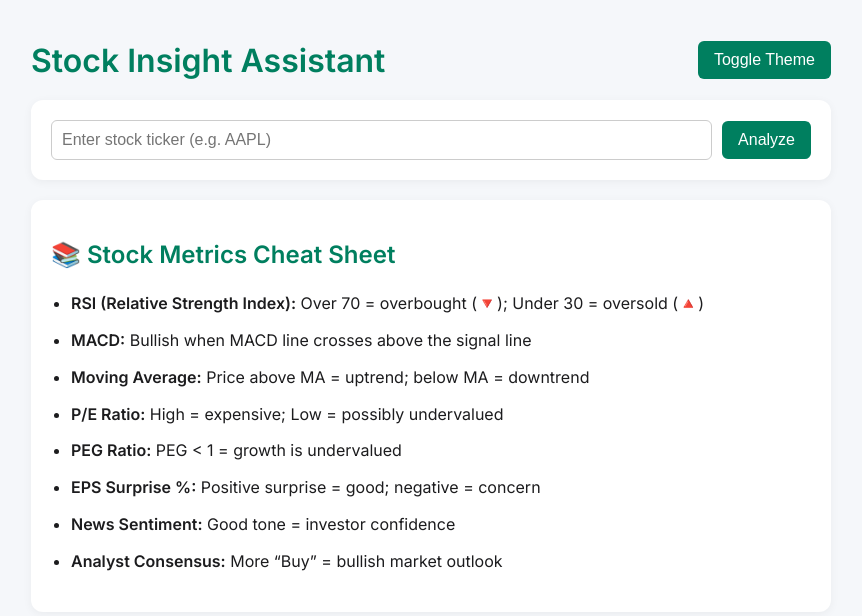
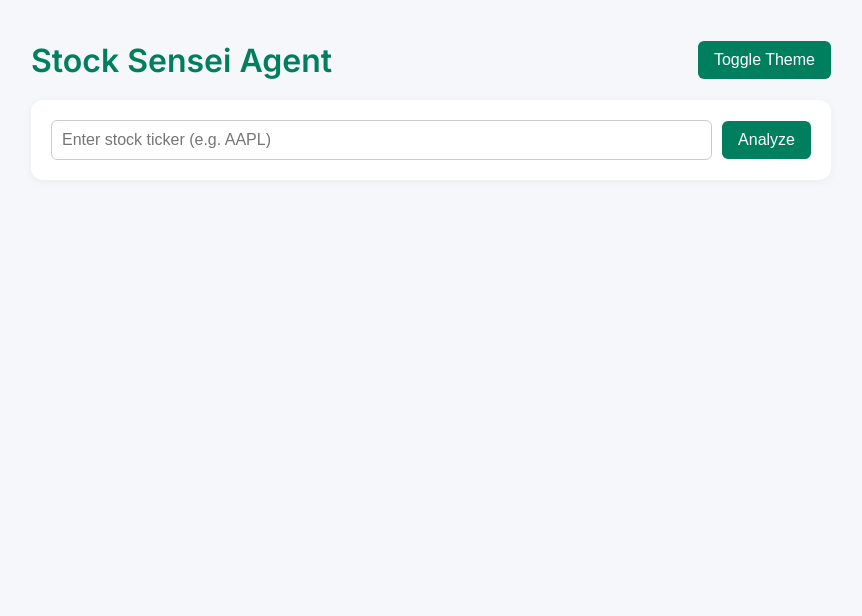
Before and after one commit to martingege/stock-sentiment-agent, a Flask app: page / in a window 1280 px wide. Shown: the top 616 px of the page, without its empty margins (209-1071 px from the left). Run offline with Flask 3, Linux system fonts and the light colour scheme.

Commit message:
milestone 3 polished ui and prompt

```diff
--- a/src/web_host/app.py
+++ b/src/web_host/app.py
@@ -57,11 +57,11 @@ def gpt_explanation(ticker, current_price, moving_avg, rsi, latest_volume, avg_v
         f"- 10-Day Average Volume: {avg_volume:.0f}\n"
         f"- Recommendation based on short-term technical indicators: {recommendation}\n"
         f"- Confidence Score: {confidence_score}%\n\n"
-        f"Organize your explanation clearly using basic HTML tags only (<h2>, <p>, <ul>, <li>). "
+        f"Organize your explanation clearly using basic HTML tags only (<h3>, <p>, <ul>, <li>). "
         f"Structure your output like this:\n"
-        f"1. <h2>Overview</h2> – Introduce the company briefly.\n"
-        f"2. <h2>Current Technical Overview</h2> – Explain price vs moving average, RSI, and volume trends.\n"
-        f"3. <h2>Recommendation and Confidence</h2> – Explain the recommendation (BUY/SELL/HOLD) and what the confidence score implies.\n\n"
+        f"1. <h3>Overview</h3> – Introduce the company briefly.\n"
+        f"2. <h3>Current Technical Overview</h3> – Explain price vs moving average, RSI, and volume trends.\n"
+        f"3. <h3>Recommendation and Confidence</h3> – Explain the recommendation (BUY/SELL/HOLD) and what the confidence score implies.\n\n"
         f"Do NOT include any <html>, <head>, or <body> tags. Keep it clean for embedding."
     )
 
@@ -103,8 +103,16 @@ def analyze_news_sentiment(headlines):
 
     prompt = (
         "You are a financial assistant. Analyze the overall sentiment (positive, negative, or neutral) "
-        "of the following news headlines about a stock and provide a one-paragraph summary:\n\n"
-        + "\n".join(f"- {h}" for h in headlines)
+        "of the following news headlines about a stock and provide a structured HTML explanation.\n\n"
+        "Use only basic HTML tags like <h3>, <p>, <ul>, and <li>.\n\n"
+        "Structure the output as:\n"
+        "1. <h3>Overview</h3> – Summarize the overall news tone and themes.\n"
+        "2. <h3>Sentiment Summary</h3> – Was the sentiment mostly positive, negative, or neutral?\n"
+        "3. <h3>Recommendation</h3> – Based on the news, should the user consider BUY, SELL, or HOLD? "
+        "Include a confidence score (high/medium/low) and a brief reasoning.\n\n"
+        "Do not include any <html>, <head>, or <body> tags.\n\n"
+        "News Headlines:\n" +
+        "\n".join(f"- {h}" for h in headlines)
     )
 
     try:
@@ -167,11 +175,11 @@ def generate_earnings_digest(ticker, earnings_info):
         f"- Actual EPS: {earnings_info['actual_eps']}\n"
         f"- Surprise: {earnings_info['surprise']:.2f}\n"
         f"- Next earnings date: {earnings_info['next_earnings']}\n\n"
-        f"Organize the explanation using simple HTML tags only (<h2>, <p>, <ul>, <li>). "
+        f"Organize the explanation using simple HTML tags only (<h3>, <p>, <ul>, <li>). "
         f"Structure the response into these sections:\n"
-        f"1. <h2>Summary</h2> – What happened in this earnings report.\n"
-        f"2. <h2>Impact on Stock</h2> – How such earnings surprises usually affect the stock.\n"
-        f"3. <h2>Recommendation</h2> – Should the user consider Buy, Hold, or Sell based on this report (explain simply)?\n\n"
+        f"1. <h3>Summary</h3> – What happened in this earnings report.\n"
+        f"2. <h3>Impact on Stock</h3> – How such earnings surprises usually affect the stock.\n"
+        f"3. <h3>Recommendation</h3> – Should the user consider Buy, Hold, or Sell based on this report (explain simply)?\n\n"
         f"Do not include any <html>, <head>, or <body> tags."
     )
 
--- a/src/web_host/templates/index_mixed.html
+++ b/src/web_host/templates/index_mixed.html
@@ -110,7 +110,7 @@
 <body>
   <div class="container">
     <button class="toggle-theme" onclick="toggleTheme()">Toggle Theme</button>
-    <h1>Stock Insight Assistant</h1>
+    <h1>Stock Sensei Agent</h1>
 
     <form method="POST">
       <input type="text" name="ticker" placeholder="Enter stock ticker (e.g. AAPL)" required>
@@ -143,32 +143,6 @@
       </div>
     {% endif %}
 
-    {% if short_term_signals %}
-    <div class="section">
-      <h2>⚡ Short-Term Trading Signals</h2>
-      <ul style="line-height: 1.8;">
-        {% for key, value in short_term_signals.items() %}
-          <li><strong>{{ key }}:</strong> {{ value }}</li>
-        {% endfor %}
-      </ul>
-    </div>
-    {% endif %}
-
-    <!-- 👇 Insert cheat sheet here -->
-    <div class="section">
-      <h2>📚 Stock Metrics Cheat Sheet</h2>
-      <ul style="line-height: 1.8;">
-        <li><strong>RSI (Relative Strength Index):</strong> Over 70 = overbought (🔻); Under 30 = oversold (🔺)</li>
-        <li><strong>MACD:</strong> Bullish when MACD line crosses above the signal line</li>
-        <li><strong>Moving Average:</strong> Price above MA = uptrend; below MA = downtrend</li>
-        <li><strong>P/E Ratio:</strong> High = expensive; Low = possibly undervalued</li>
-        <li><strong>PEG Ratio:</strong> PEG &lt; 1 = growth is undervalued</li>
-        <li><strong>EPS Surprise %:</strong> Positive surprise = good; negative = concern</li>
-        <li><strong>News Sentiment:</strong> Good tone = investor confidence</li>
-        <li><strong>Analyst Consensus:</strong> More “Buy” = bullish market outlook</li>
-      </ul>
-    </div>
-
     {% if news_headlines %}
       <div class="section">
         <h2>📰 News & Sentiment</h2>
@@ -177,18 +151,29 @@
             <li>{{ headline }}</li>
           {% endfor %}
         </ul>
-        <div class="preformatted"><strong>Sentiment Summary:</strong> {{ news_sentiment }}</div>
+        <div class="preformatted">{{ news_sentiment|safe }}</div>
       </div>
     {% endif %}
 
-    {% if earnings_digest %}
+    {% if earnings_info %}
       <div class="section">
-        <h2>📆 Earnings Report Digest</h2>
-        <div class="preformatted">{{ earnings_digest }}</div>
+        <h2>🔎 Earnings Summary</h2>
+        <ul style="line-height: 1.8;">
+          <li><strong>Latest Earnings Date:</strong> {{ earnings_info.latest_date }}</li>
+          <li><strong>Expected EPS:</strong> {{ earnings_info.expected_eps }}</li>
+          <li><strong>Actual EPS:</strong> {{ earnings_info.actual_eps }}</li>
+          <li><strong>Surprise:</strong> {{ earnings_info.surprise }}</li>
+          <li><strong>Next Earnings Date:</strong> {{ earnings_info.next_earnings }}</li>
+        </ul>
       </div>
+
+      {% if earnings_digest %}
+        <div class="section">
+          <h2>📆 Earnings Report Digest</h2>
+          <div class="preformatted">{{ earnings_digest|safe }}</div>
+        </div>
+      {% endif %}
     {% endif %}
-  </div>
-
   <script>
     function toggleTheme() {
       document.body.classList.toggle("dark");
```
